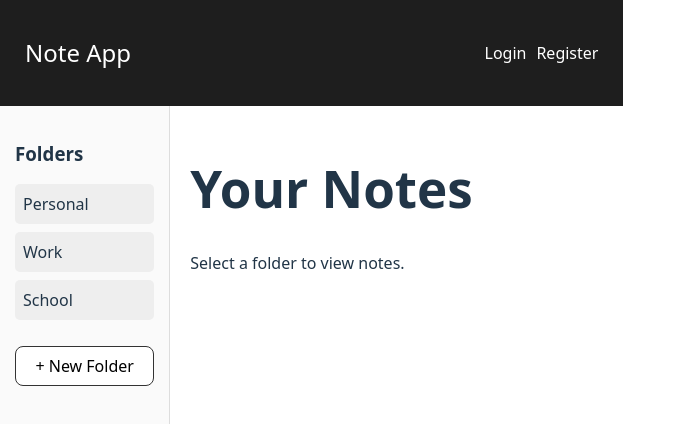
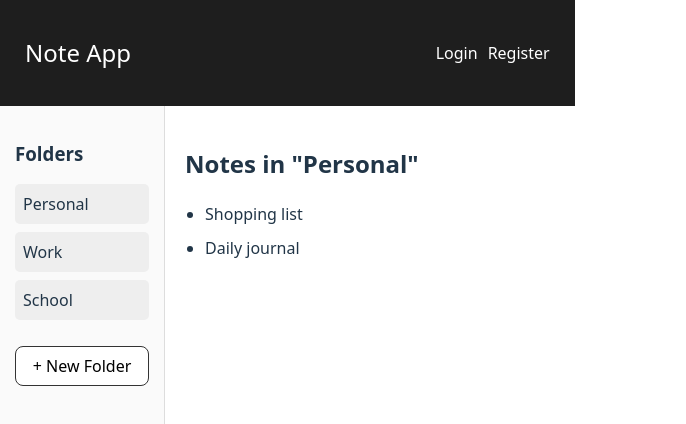
Before and after one commit to nguyenquocbao123-chu2/note-taking-app-fastapi, a React app in the folder frontend/: page / in a window 1280 px wide. Shown: the top 424 px of the page, without its empty margins (0-686 px from the left). Built offline with nearby package versions, Linux system fonts and the light colour scheme; the HTML template or start-up script is replaced by a standard one.

Commit message:
Add NoteList and folder-based note switching UI

```diff
--- a/frontend/src/components/FolderSidebar.jsx
+++ b/frontend/src/components/FolderSidebar.jsx
@@ -1,18 +1,12 @@
 import { useState } from "react";
 
-export default function FolderSidebar() {
-  const [folders, setFolders] = useState([
-    "Personal",
-    "Work",
-    "School"
-  ]);
-
+export default function FolderSidebar({ onSelectFolder }) {
+  const [folders, setFolders] = useState(["Personal", "Work", "School"]);
   const [isAdding, setIsAdding] = useState(false);
   const [newFolderName, setNewFolderName] = useState("");
 
   const handleAddFolder = () => {
     if (newFolderName.trim() === "") return;
-
     setFolders([...folders, newFolderName]);
     setNewFolderName("");
     setIsAdding(false);
@@ -32,6 +26,7 @@ export default function FolderSidebar() {
         {folders.map((folder, index) => (
           <li
             key={index}
+            onClick={() => onSelectFolder(folder)}
             style={{
               padding: "8px",
               marginBottom: "8px",
--- /dev/null
+++ b/frontend/src/components/NoteList.jsx
@@ -0,0 +1,19 @@
+export default function NoteList({ folder, notes }) {
+  return (
+    <div style={{ padding: "20px", width: "100%" }}>
+      <h2>Notes in "{folder}"</h2>
+
+      {notes.length === 0 ? (
+        <p>No notes in this folder.</p>
+      ) : (
+        <ul style={{ paddingLeft: "20px" }}>
+          {notes.map((note, index) => (
+            <li key={index} style={{ marginBottom: "10px" }}>
+              {note}
+            </li>
+          ))}
+        </ul>
+      )}
+    </div>
+  );
+}
--- a/frontend/src/pages/Home.jsx
+++ b/frontend/src/pages/Home.jsx
@@ -1,14 +1,24 @@
+import { useState } from "react";
 import FolderSidebar from "../components/FolderSidebar.jsx";
+import NoteList from "../components/NoteList.jsx";
 
 export default function Home() {
+  const [selectedFolder, setSelectedFolder] = useState("Personal");
+
+  const noteData = {
+    Personal: ["Shopping list", "Daily journal"],
+    Work: ["Project plan", "Meeting notes"],
+    School: ["Homework", "Study notes"],
+  };
+
   return (
     <div style={{ display: "flex" }}>
-      <FolderSidebar />
+      <FolderSidebar onSelectFolder={setSelectedFolder} />
 
-      <div style={{ padding: "20px", width: "100%" }}>
-        <h1>Your Notes</h1>
-        <p>Select a folder to view notes.</p>
-      </div>
+      <NoteList
+        folder={selectedFolder}
+        notes={noteData[selectedFolder] || []}
+      />
     </div>
   );
 }
```
